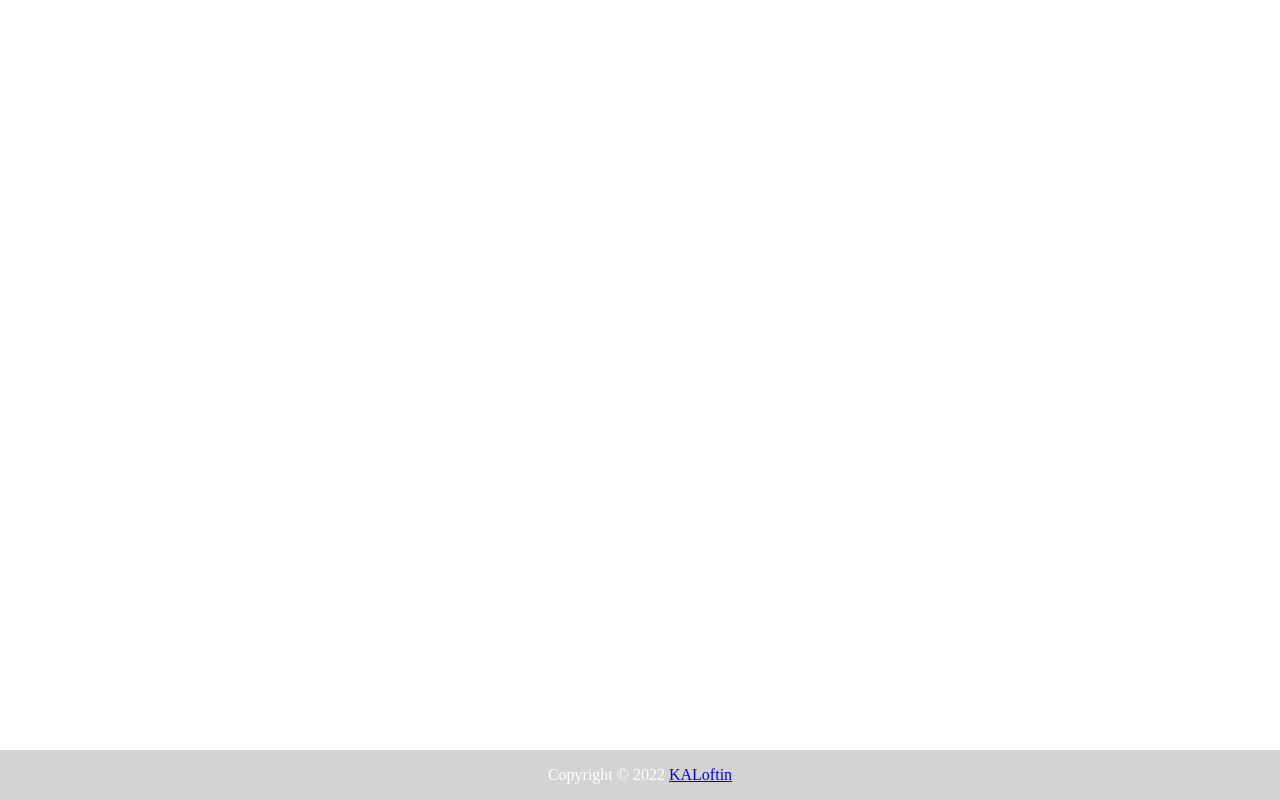
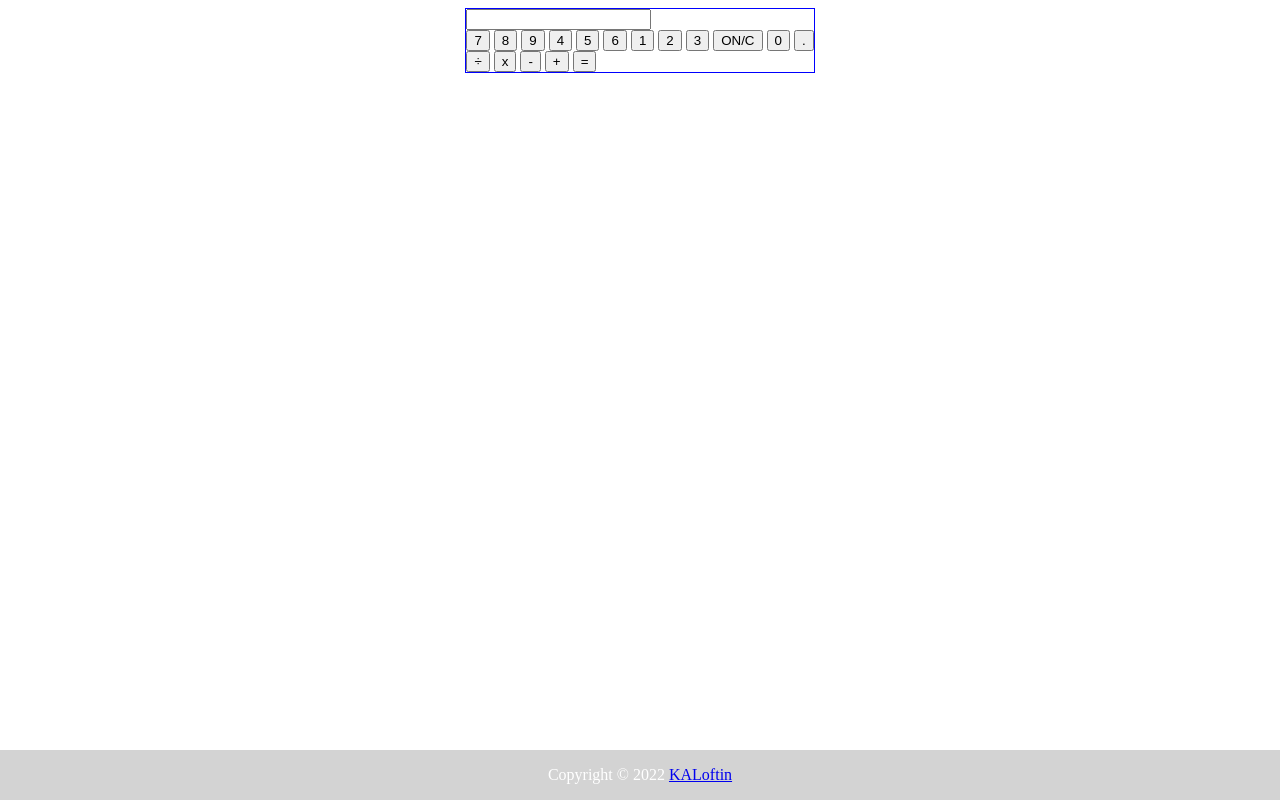
Before and after one commit to KALoftin/calculator-app, a plain HTML site: page index.html in a window 1280 px wide. Drawn offline with Linux system fonts and the light colour scheme.

Commit message:
added some html

```diff
--- a/index.html
+++ b/index.html
@@ -12,7 +12,36 @@
     <title>Calculator App</title>
   </head>
   <body>
-    <main></main>
+    <main>
+      <div class="calc-container">
+        <div class="calc-display">
+          <input type="text" id="calc-input" />
+        </div>
+        <div class="calc-btns-container">
+          <div class="calc-nums-container">
+            <button type="button">7</button>
+            <button type="button">8</button>
+            <button type="button">9</button>
+            <button type="button">4</button>
+            <button type="button">5</button>
+            <button type="button">6</button>
+            <button type="button">1</button>
+            <button type="button">2</button>
+            <button type="button">3</button>
+            <button type="button">ON/C</button>
+            <button type="button">0</button>
+            <button type="button">.</button>
+          </div>
+          <div class="calc-operators-container">
+            <button type="button">÷</button>
+            <button type="button">x</button>
+            <button type="button">-</button>
+            <button type="button">+</button>
+            <button type="button">=</button>
+          </div>
+        </div>
+      </div>
+    </main>
     <footer class="footer">
       <p>Copyright © 2022 <a href="www.github.com/KALoftin">KALoftin</a></p>
     </footer>
--- a/myscript.js
+++ b/myscript.js
@@ -1,3 +1,10 @@
+let displayValue = '';
+
+function numBtnClick() {
+  // const btn = document.getElementById('calc-input');
+  const btn = (document.getElementById('calc-input').value = 'Hello');
+}
+
 function add(x, y) {
   return x + y;
 }
@@ -18,7 +25,7 @@ function operate(operator, x, y) {
   console.log(operator(x, y));
 }
 
-operate(add, 5, 10);
-operate(subtract, 10, 5);
-operate(multiply, 10, 5);
-operate(divide, 10, 5);
+// operate(add, 5, 10);
+// operate(subtract, 10, 5);
+// operate(multiply, 10, 5);
+// operate(divide, 10, 5);
--- a/style.css
+++ b/style.css
@@ -1,4 +1,12 @@
+main {
+  display: flex;
+  justify-content: center;
+  /* align-items: center; */
+}
 
+.calc-container {
+  border: 1px solid blue;
+}
 .footer {
   position: fixed;
   left: 0;
```
